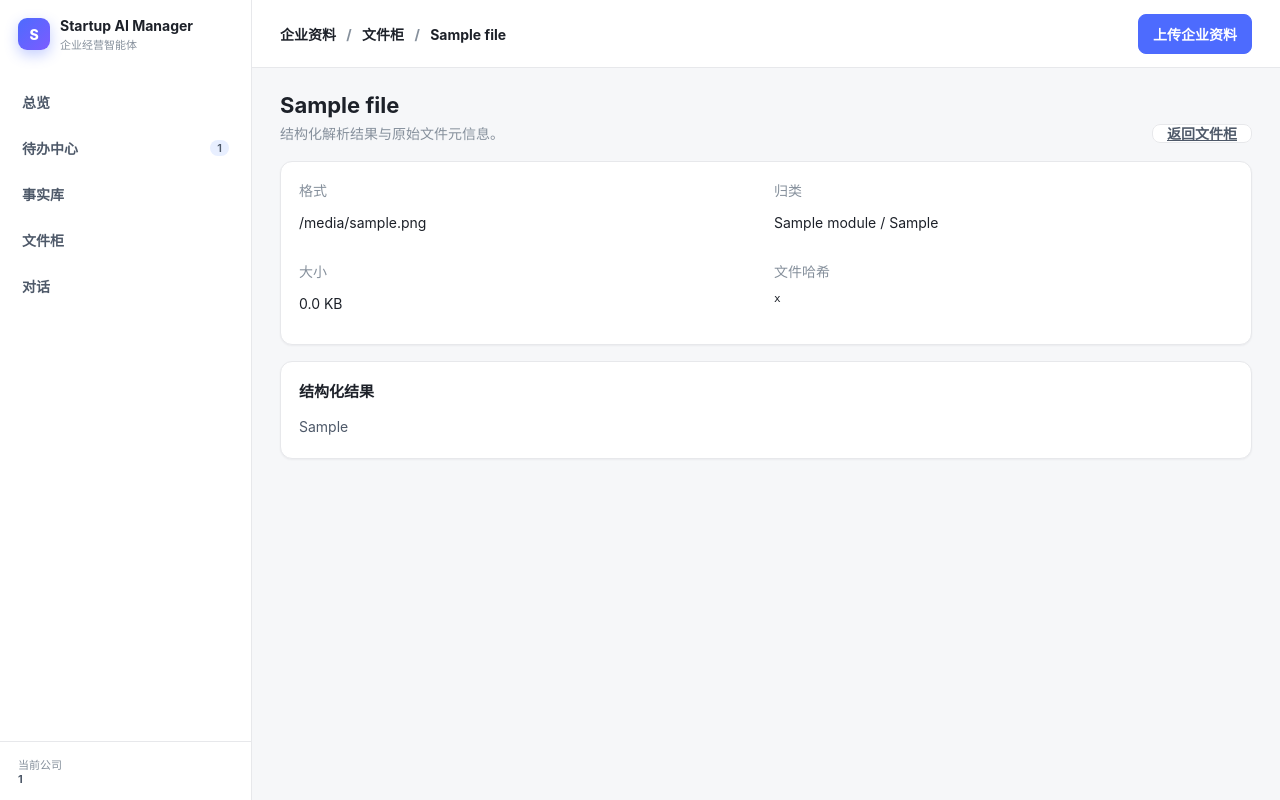
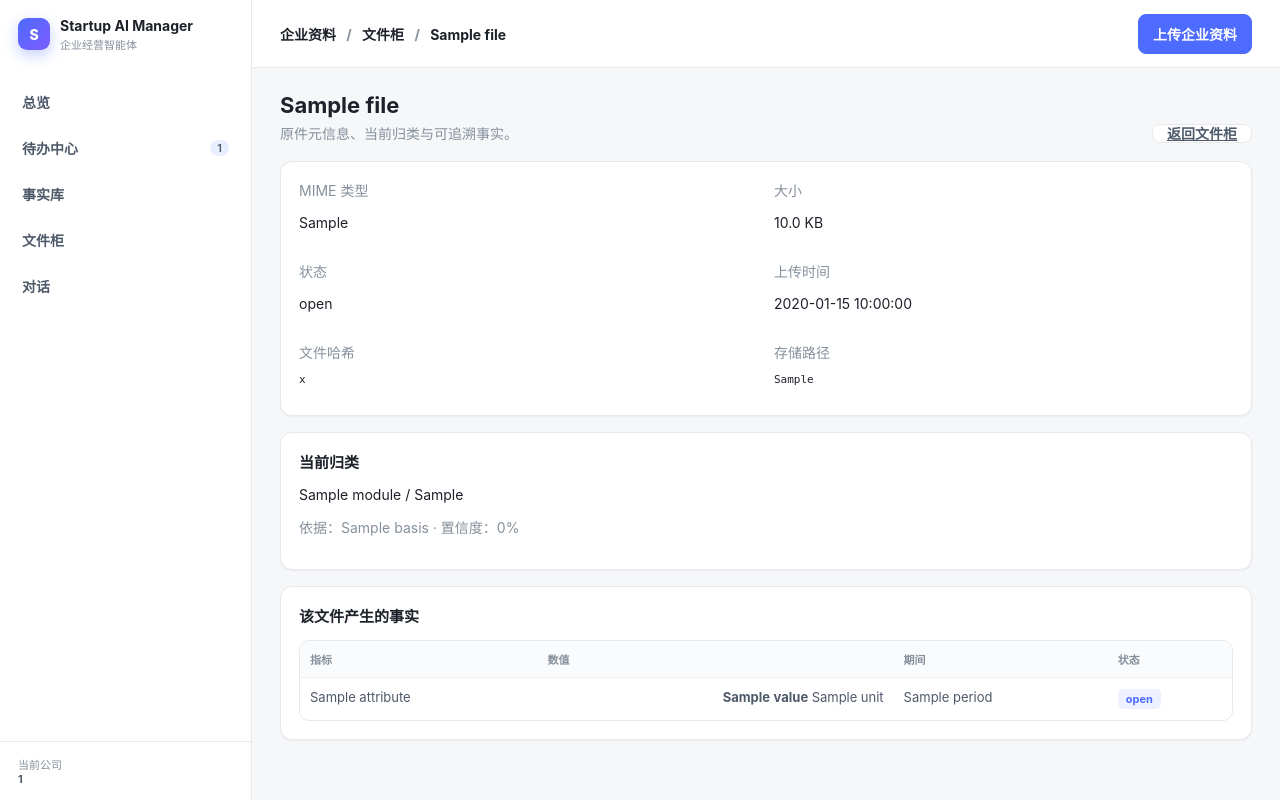
Before and after one commit to Jackiey92/startup-ai-manager, a Flask app: template webapp/templates/detail.html in a window 1280 px wide. Run offline with Flask 3, Linux system fonts and the light colour scheme; the template is opened without the code that fills it: most values are stand-ins (such as "Sample title", 1, 10 or a date in 2020); parts of the project's set-up code (start-up, migrations or seed data) failed here and were passed over.

Commit message:
fix: use source file hashes for detail pages

```diff
--- a/webapp/app.py
+++ b/webapp/app.py
@@ -3,7 +3,6 @@ from __future__ import annotations
 
 import json
 import os
-import sqlite3
 import subprocess
 import uuid
 from concurrent.futures import ThreadPoolExecutor
@@ -35,15 +34,12 @@ from app.providers import memory_provider, runtime_provider
 from app.runtime_config import RuntimeConfig
 from app.runtime_memory import RuntimeWorkingMemory
 from app.upload_status import parse_result_status
-from markdown_render import render_markdown
-import markdown as md_lib
 
 RUNTIME_CONFIG = RuntimeConfig.from_env(project_root=_PROJECT_ROOT)
 DATA_ROOT = RUNTIME_CONFIG.data_root
 DATA_DIR = RUNTIME_CONFIG.app_db.parent
 OBJECTS_DIR = RUNTIME_CONFIG.objects_dir
 MAIN_DB = RUNTIME_CONFIG.main_db
-DB_PATH = RUNTIME_CONFIG.app_db
 
 OBJECTS_DIR.mkdir(parents=True, exist_ok=True)
 DATA_DIR.mkdir(parents=True, exist_ok=True)
@@ -73,11 +69,6 @@ def now() -> str:
     return datetime.now(timezone.utc).isoformat()
 
 
-def db() -> sqlite3.Connection:
-    conn = sqlite3.connect(DB_PATH)
-    conn.row_factory = sqlite3.Row
-    return conn
-
 
 def classification_service() -> ClassificationService:
     """Return the company-scoped 2A navigation-label ledger."""
@@ -90,23 +81,8 @@ def consolidation_service() -> ConsolidationService:
 
 
 def init_db() -> None:
+    """Initialize the canonical source/fact/classification ledger only."""
     init_core_db(MAIN_DB)
-    with db() as conn:
-        conn.execute(
-            "CREATE TABLE IF NOT EXISTS files ("
-            "id INTEGER PRIMARY KEY AUTOINCREMENT,"
-            "file_hash TEXT NOT NULL UNIQUE,"
-            "original_name TEXT NOT NULL,"
-            "file_format TEXT NOT NULL,"
-            "size INTEGER NOT NULL,"
-            "storage_path TEXT NOT NULL,"
-            "module TEXT,"
-            "doc_type TEXT,"
-            "confidence REAL,"
-            "structured TEXT,"
-            "uploaded_at TEXT NOT NULL)"
-        )
-        conn.commit()
 
 
 def detect_format(filename: str) -> str:
@@ -586,19 +562,30 @@ def api_import_guide_status():
     return _GUIDE_COORDINATOR.snapshot(_guide_key(company_id))
 
 
-@app.route("/files/<int:file_id>")
-def detail(file_id):
-    with db() as conn:
-        row = conn.execute("SELECT * FROM files WHERE id=?", (file_id,)).fetchone()
-    if row is None:
+@app.route("/files/<file_hash>")
+def detail(file_hash: str):
+    """Render canonical source-file metadata plus its current 2A/2B references."""
+    store = SourceFileStore(objects_path=OBJECTS_DIR, db_path=MAIN_DB)
+    try:
+        stored = store.get(file_hash)
+    except KeyError:
         abort(404)
-    data = dict(row)
-    structured = json.loads(data["structured"])
-    markdown_text = structured.get("markdown") or render_markdown(structured)
-    markdown_html = md_lib.markdown(markdown_text, extensions=["tables"])
-    markdown_html = markdown_html.replace("<table>", "<div class=\"tbl-wrap\"><table>").replace("</table>", "</table></div>")
-    context = _page_context(company_id=_company_id())
-    return render_template("detail.html", file=data, markdown_html=markdown_html, **context)
+
+    company_id = _company_id()
+    classification = next(
+        (item for item in classification_service().list_current(company_id=company_id)
+         if item["file_hash"] == file_hash),
+        None,
+    )
+    context = _page_context(company_id=company_id)
+    context.update({
+        "file": stored,
+        "classification": classification,
+        "file_facts": consolidation_service().list_facts(
+            company_id=company_id, file_hash=file_hash,
+        ),
+    })
+    return render_template("detail.html", **context)
 
 
 if __name__ == "__main__":
--- a/webapp/templates/detail.html
+++ b/webapp/templates/detail.html
@@ -1 +1,34 @@
-{% extends 'base.html' %}{% block title %}{{ file.original_name }} · SAM{% endblock %}{% block crumb %}文件柜 <span>/</span> {{ file.original_name }}{% endblock %}{% block content %}<div class="page-head"><div><h1>{{ file.original_name }}</h1><p>结构化解析结果与原始文件元信息。</p></div><div class="right"><a class="button" href="{{ url_for('files_page') }}">返回文件柜</a></div></div><section class="card"><div class="grid split-grid"><div><span class="muted">格式</span><p>{{ file.file_format }}</p></div><div><span class="muted">归类</span><p>{{ file.module or '未归类' }}{% if file.doc_type %} / {{ file.doc_type }}{% endif %}</p></div><div><span class="muted">大小</span><p>{{ '%.1f'|format(file.size/1024) }} KB</p></div><div><span class="muted">文件哈希</span><p class="hash">{{ file.file_hash }}</p></div></div></section><section class="card" style="margin-top:16px"><div class="card-head"><h2>结构化结果</h2></div><div class="markdown">{{ markdown_html|safe }}</div></section>{% endblock %}
+{% extends 'base.html' %}
+{% block title %}{{ file.original_name }} · SAM{% endblock %}
+{% block crumb %}文件柜 <span>/</span> {{ file.original_name }}{% endblock %}
+{% block content %}
+<div class="page-head">
+  <div><h1>{{ file.original_name }}</h1><p>原件元信息、当前归类与可追溯事实。</p></div>
+  <div class="right"><a class="button" href="{{ url_for('files_page') }}">返回文件柜</a></div>
+</div>
+<section class="card">
+  <div class="grid split-grid">
+    <div><span class="muted">MIME 类型</span><p>{{ file.mime_type or '未提供' }}</p></div>
+    <div><span class="muted">大小</span><p>{{ '%.1f'|format(file.size_bytes / 1024) }} KB</p></div>
+    <div><span class="muted">状态</span><p>{{ file.status }}</p></div>
+    <div><span class="muted">上传时间</span><p>{{ file.uploaded_at }}</p></div>
+    <div><span class="muted">文件哈希</span><p class="hash">{{ file.file_hash }}</p></div>
+    <div><span class="muted">存储路径</span><p class="hash">{{ file.storage_path }}</p></div>
+  </div>
+</section>
+<section class="card" style="margin-top:16px">
+  <div class="card-head"><h2>当前归类</h2></div>
+  {% if classification %}
+  <p>{{ module_labels.get(classification.module, classification.module or '未归类') }}{% if classification.doc_type %} / {{ classification.doc_type }}{% endif %}</p>
+  <p class="muted">依据：{{ classification.basis }} · 置信度：{{ '%.0f'|format((classification.confidence or 0) * 100) }}%</p>
+  {% else %}<div class="empty">该文件暂无归类记录。</div>{% endif %}
+</section>
+<section class="card" style="margin-top:16px">
+  <div class="card-head"><h2>该文件产生的事实</h2></div>
+  {% if file_facts %}
+  <div class="table-wrap"><table class="data-table"><thead><tr><th>指标</th><th class="numeric">数值</th><th>期间</th><th>状态</th></tr></thead><tbody>
+  {% for fact in file_facts %}<tr><td>{{ fact.attribute }}</td><td class="numeric"><b>{{ fact.value }}</b>{% if fact.unit %} {{ fact.unit }}{% endif %}</td><td>{{ fact.period }}</td><td><span class="badge">{{ fact.status }}</span></td></tr>{% endfor %}
+  </tbody></table></div>
+  {% else %}<div class="empty">该文件尚未产生当前有效事实。</div>{% endif %}
+</section>
+{% endblock %}
```
Also changed, not shown: tests/test_frontend_pages.py (+7 -14 lines), webapp/templates/files.html (+7 -1 lines).
